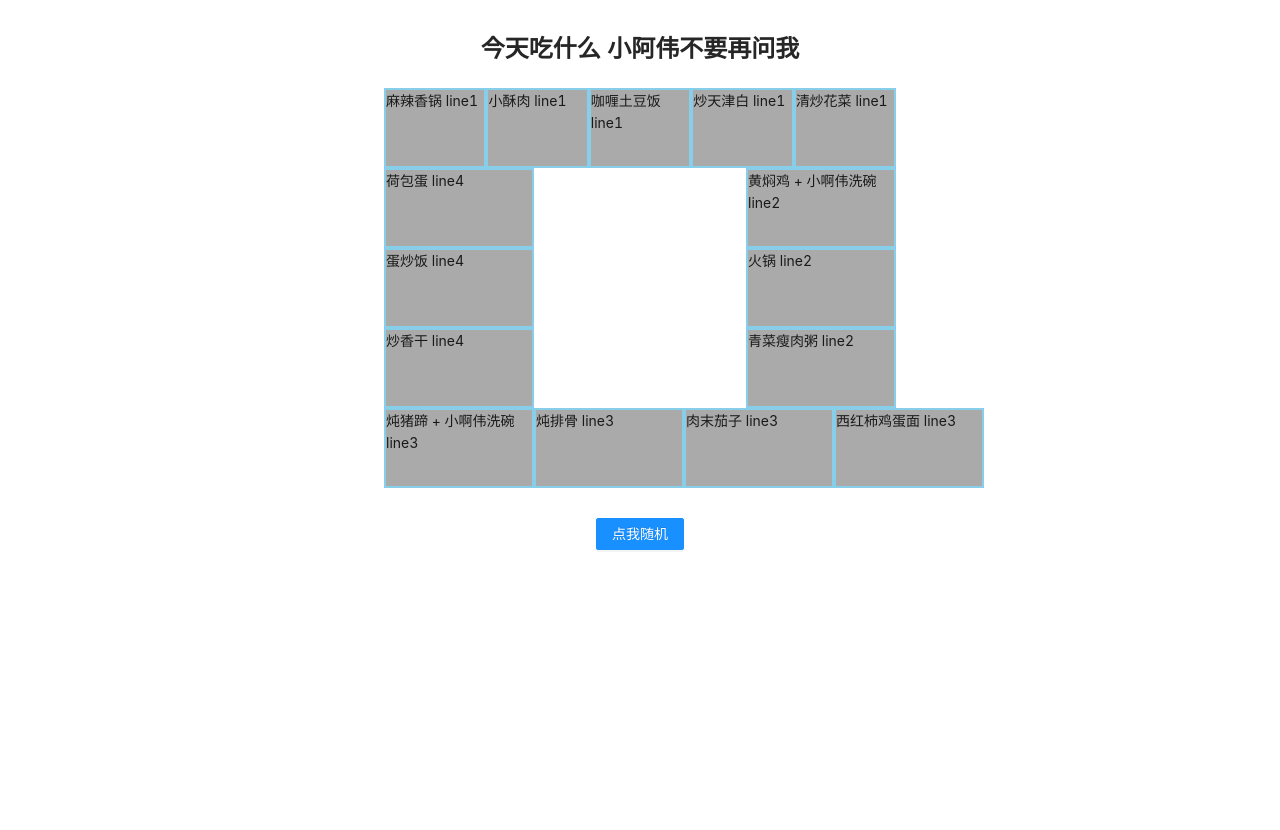
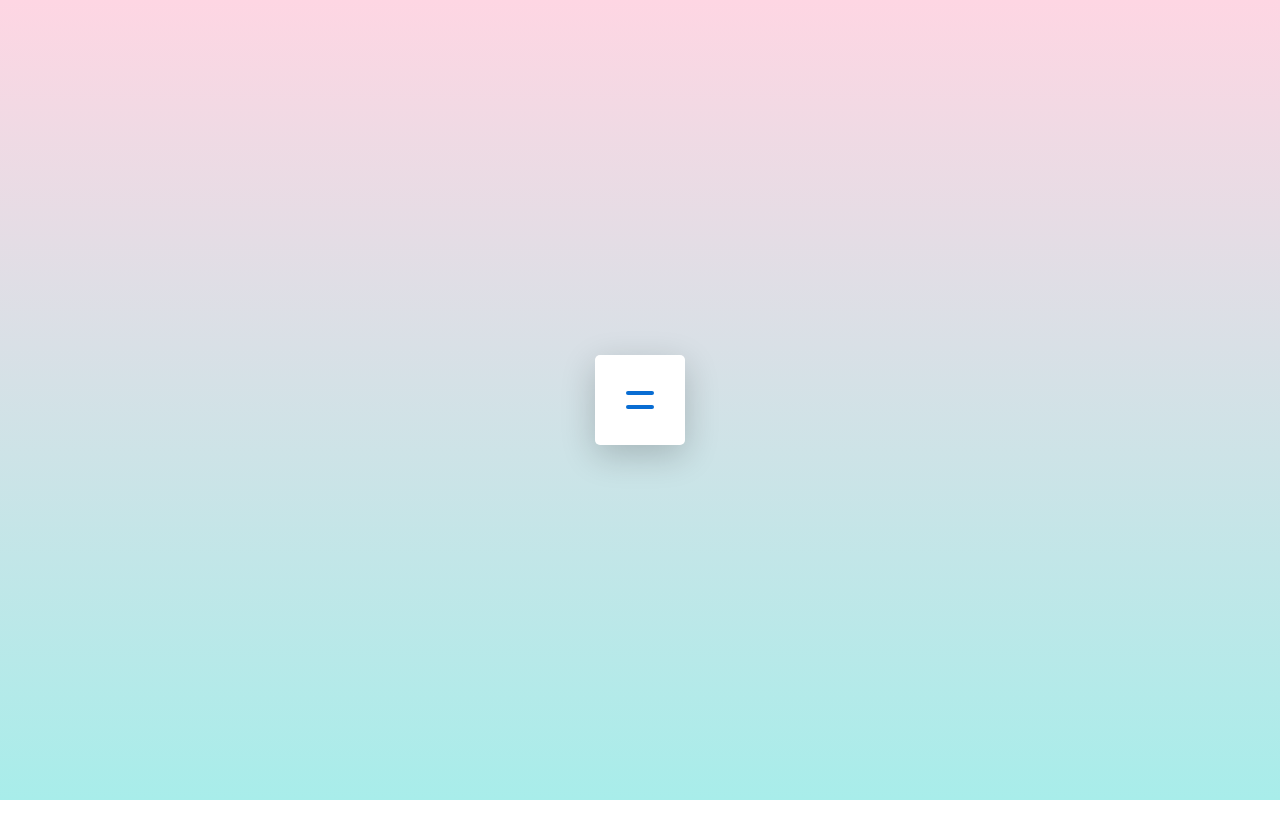
Before and after one commit to FlashWo1f/myWebsite, a Vue app: page / in a window 1280 px wide. Before the commit this address led to /#/order. After the commit the page ends 800 px from the top, so only its background shows below. Built offline with nearby package versions, Linux system fonts and the light colour scheme.

Commit message:
更新 home

```diff
--- a/src/router/index.js
+++ b/src/router/index.js
@@ -3,7 +3,7 @@ import { createRouter, createWebHashHistory } from 'vue-router';
 const router = createRouter({
   history: createWebHashHistory(),
   routes: [
-    { path: '/', component: () => import('@/views/home.vue') },
+    { path: '/', component: () => import('@/views/home/Home.vue') },
     { path: '/order', component: () => import('@/views/order/order.vue') },
     { path: '/timer', component: () => import('@/views/timer/timer.vue') },
     { path: '/todo', component: () => import('@/views/todolist/index.vue') },
--- a/src/style/global.less
+++ b/src/style/global.less
@@ -2,3 +2,12 @@
   padding: 0;
   margin: 0;
 }
+
+html {
+  color: #333;
+}
+
+.pointer {
+  user-select: none;
+  cursor: pointer;
+}
--- /dev/null
+++ b/src/views/home/Home.vue
@@ -0,0 +1,185 @@
+<template>
+  <div class="home-container">
+    <div class="nav" :class="{ checked }">
+      <div class="nav__content">
+        <div class="nav__items">
+          <div
+            class="nav__item pointer"
+            v-for="it in menu"
+            :key="it.url"
+            @click="$router.push(it.url)"
+          >
+            <span class="nav__item-text">
+              {{ it.name }}
+            </span>
+          </div>
+        </div>
+      </div>
+      {{ checked }}
+      <div class="nav__btn pointer" @click="checked = !checked"></div>
+    </div>
+  </div>
+</template>
+
+<script>
+import { ref } from "vue"
+export default {
+  setup(props) {
+    const menu = [
+      { name: "吃什么", url: "/order" },
+      { name: "时间罗盘", url: "/timer" },
+      { name: "todo", url: "/todo" },
+    ]
+    let checked = ref(false)
+    return {
+      menu,
+      checked,
+    }
+  },
+}
+</script>
+
+<style lang="less" scoped>
+.home-container {
+  width: 100vw;
+  height: 100vh;
+  // background-image: linear-gradient(120deg, #d4fc79 0%, #96e6a1 100%);
+  background-image: linear-gradient(to top, #a8edea 0%, #fed6e3 100%);
+  position: relative;
+  .nav {
+    overflow: hidden;
+    position: absolute;
+    left: 50%;
+    top: 50%;
+    width: auto;
+    height: 90px;
+    background: #fff;
+    border-radius: 5px;
+    transform: translate3d(-50%, -50%, 0);
+    box-shadow: 0 10px 35px rgba(0, 0, 0, 0.2);
+    .nav__content {
+      position: relative;
+      width: 90px;
+      height: 100%;
+      transition: width 1s cubic-bezier(0.49, -0.3, 0.68, 1.23);
+      .nav__items {
+        position: relative;
+        width: 410px;
+        height: 100%;
+        padding-left: 20px;
+        padding-right: 110px;
+        list-style-type: none;
+        font-size: 0;
+        .nav__item {
+          display: inline-block;
+          vertical-align: top;
+          width: 70px;
+          text-align: center;
+          color: #6c7784;
+          font-size: 14px;
+          line-height: 90px;
+          font-family: Helvetica, Arial, sans-serif;
+          font-weight: bold;
+          perspective: 1000px;
+          transition: color 0.3s;
+          cursor: pointer;
+        }
+        .nav__item:hover {
+          color: #00bdea;
+        }
+        .nav__item-text {
+          opacity: 0;
+          transition: opacity 0.7s,
+            -webkit-transform 0.7s cubic-bezier(0.48, 0.43, 0.7, 2.5);
+          transition: transform 0.7s cubic-bezier(0.48, 0.43, 0.7, 2.5),
+            opacity 0.7s;
+          transition: transform 0.7s cubic-bezier(0.48, 0.43, 0.7, 2.5),
+            opacity 0.7s,
+            -webkit-transform 0.7s cubic-bezier(0.48, 0.43, 0.7, 2.5);
+        }
+        .nav__item:nth-child(1) .nav__item-text {
+          transition-delay: 0.3s;
+        }
+        .nav__item:nth-child(2) .nav__item-text {
+          transition-delay: 0.2s;
+        }
+        .nav__item:nth-child(3) .nav__item-text {
+          transition-delay: 0.1s;
+        }
+        .nav__item:nth-child(4) .nav__item-text {
+          transition-delay: 0s;
+        }
+      }
+    }
+    .nav__btn {
+      position: absolute;
+      right: 0;
+      top: 0;
+      width: 90px;
+      height: 90px;
+      padding: 36px 31px;
+      cursor: pointer;
+    }
+    .nav__btn:before,
+    .nav__btn:after {
+      content: "";
+      display: block;
+      width: 28px;
+      height: 4px;
+      border-radius: 2px;
+      background: #096dd3;
+      transform-origin: 50% 50%;
+      transition: background-color 0.3s,
+        -webkit-transform 1s cubic-bezier(0.48, 0.43, 0.29, 1.3);
+      transition: transform 1s cubic-bezier(0.48, 0.43, 0.29, 1.3),
+        background-color 0.3s;
+      transition: transform 1s cubic-bezier(0.48, 0.43, 0.29, 1.3),
+        background-color 0.3s,
+        -webkit-transform 1s cubic-bezier(0.48, 0.43, 0.29, 1.3);
+    }
+    .nav__btn:before {
+      margin-bottom: 10px;
+    }
+    .nav__btn:hover:before,
+    .nav__btn:hover:after {
+      background: #00bdea;
+    }
+  }
+  .checked {
+    .nav__content {
+      -webkit-transition: width 1s cubic-bezier(0.48, 0.43, 0.29, 1.3);
+      transition: width 1s cubic-bezier(0.48, 0.43, 0.29, 1.3);
+      width: 410px;
+      .nav__item-text {
+        transform: rotateY(0);
+        opacity: 1 !important;
+        transition: opacity 0.2s,
+          -webkit-transform 0.7s cubic-bezier(0.48, 0.43, 0.7, 2.5);
+        transition: transform 0.7s cubic-bezier(0.48, 0.43, 0.7, 2.5),
+          opacity 0.2s;
+        transition: transform 0.7s cubic-bezier(0.48, 0.43, 0.7, 2.5),
+          opacity 0.2s,
+          -webkit-transform 0.7s cubic-bezier(0.48, 0.43, 0.7, 2.5);
+      }
+      .nav__item:nth-child(1) .nav__item-text {
+        transition-delay: 0s;
+      }
+      .nav__item:nth-child(2) .nav__item-text {
+        transition-delay: 0.1s;
+      }
+      .nav__item:nth-child(3) .nav__item-text {
+        transition-delay: 0.2s;
+      }
+      .nav__item:nth-child(4) .nav__item-text {
+        transition-delay: 0.3s;
+      }
+    }
+    .nav__btn:before {
+      transform: translateY(7px) rotate(-225deg);
+    }
+    .nav__btn:after {
+      transform: translateY(-7px) rotate(225deg);
+    }
+  }
+}
+</style>
```
